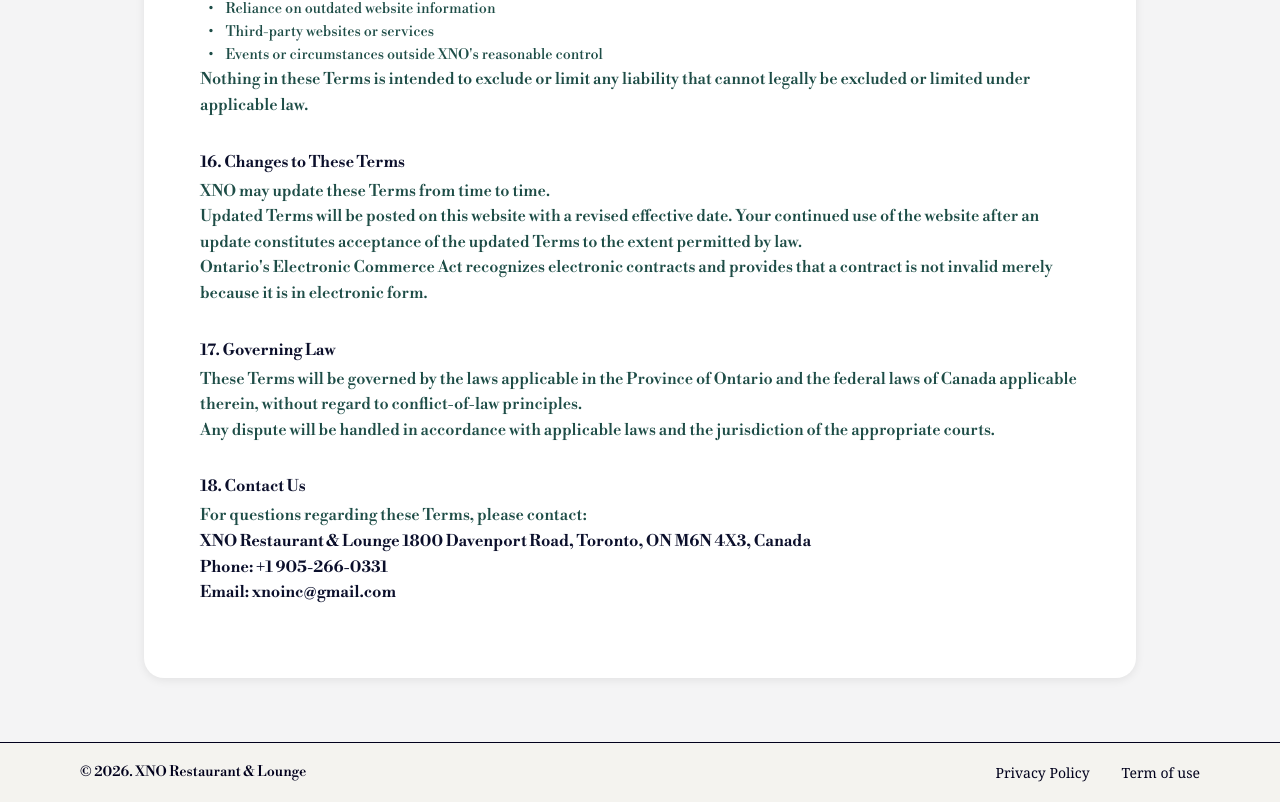
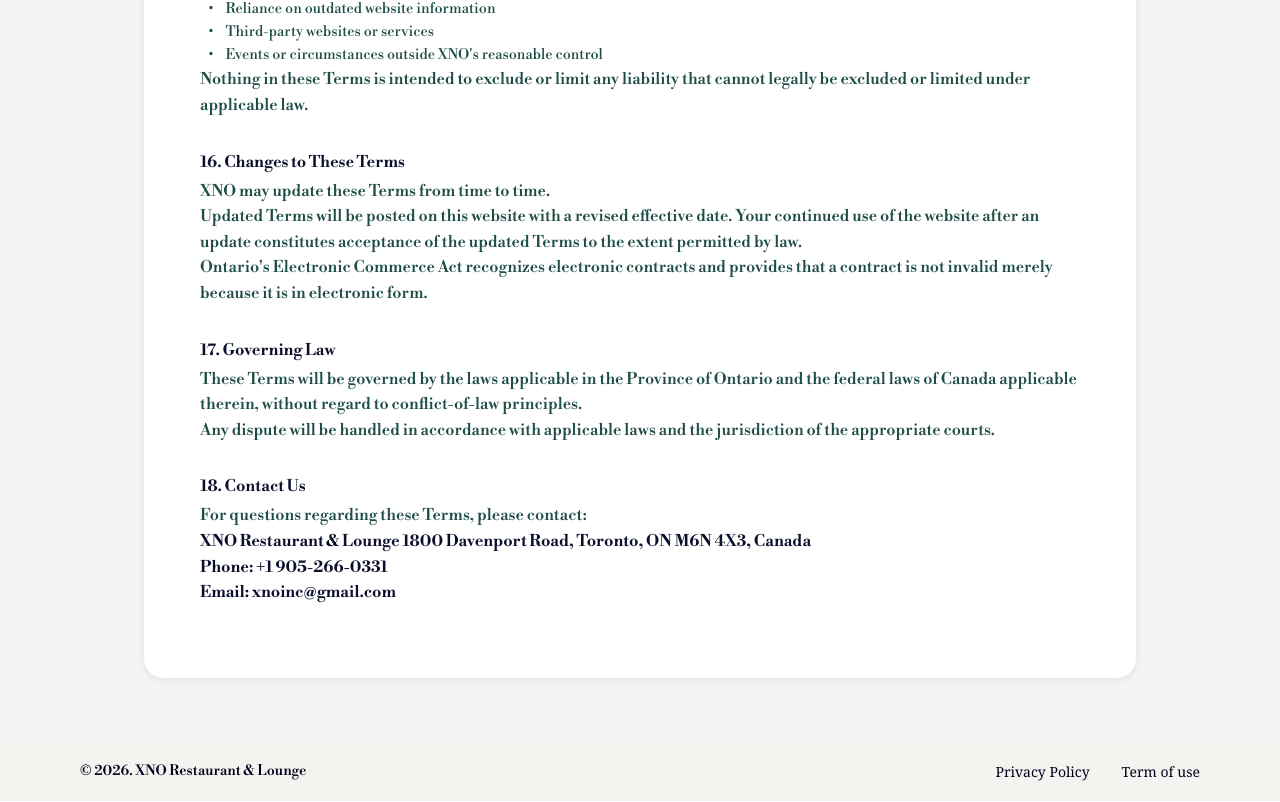
Before and after one commit to Lordrogba247/XNO, a React (Vite) app: page /terms-of-use in a window 1280 px wide. Shown: the part 3432-4234 px from the top of the page. Built offline with nearby package versions, Linux system fonts and the light colour scheme; a web font is replaced by a local one.

Commit message:
footer border

```diff
--- a/src/7Footer/Footer.css
+++ b/src/7Footer/Footer.css
@@ -4,7 +4,7 @@
   justify-content: space-between;
   padding: 20px 80px;
   background-color: #f4f3ef;
-  border-top: 1px solid #01001c;
+  /* border-top: 1px solid #01001c; */
   flex-wrap: wrap;
   gap: 12px;
 }
```
